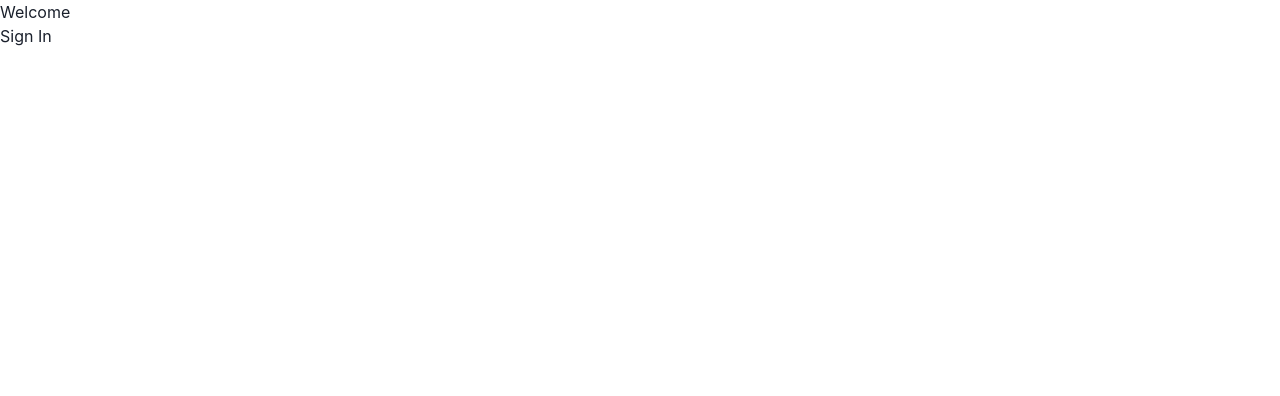
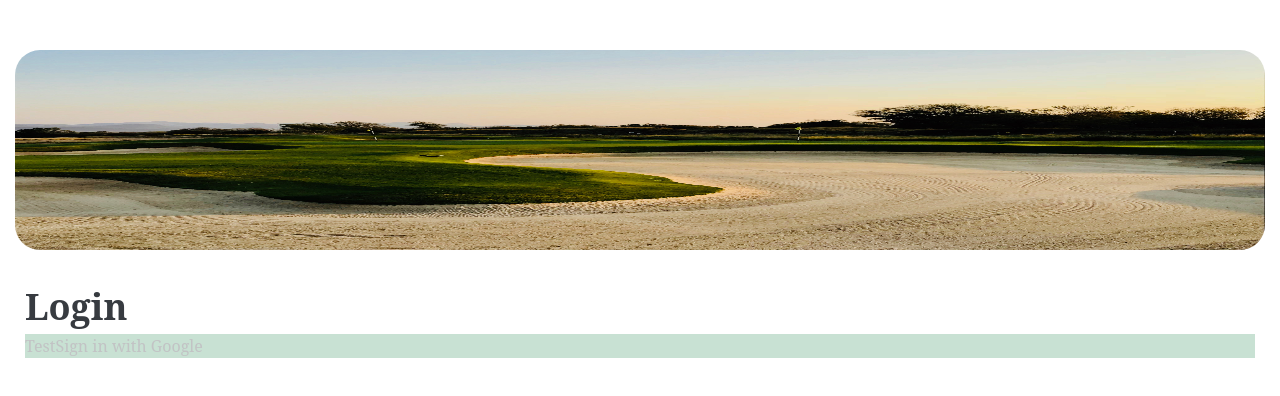
Before and after one commit to IsaacArnold/the-clubhouse, a Next.js app: page / in a window 1280 px wide. Shown: the top 396 px of the page. Built offline with nearby package versions, Linux system fonts and the light colour scheme; no server answers.

Commit message:
Added styled components for styling option

```diff
--- a/package.json
+++ b/package.json
@@ -21,6 +21,11 @@
     "react": "18.2.0",
     "react-dom": "18.2.0",
     "react-firebase-hooks": "^5.1.1",
+    "styled-components": "^5.3.6",
     "typescript": "4.9.4"
+  },
+  "devDependencies": {
+    "@types/styled-components": "^5.1.26",
+    "babel-plugin-styled-components": "^2.0.7"
   }
 }
--- /dev/null
+++ b/src/components/buttons/GoogleBtn.tsx
@@ -0,0 +1,19 @@
+import styled from "styled-components";
+
+const Button = styled.button`
+  background-color: var(--primaryGreen);
+  opacity: 0.3;
+  color: var(--primaryText);
+  display: flex;
+`;
+
+const GoogleBtn = () => {
+  return (
+    <Button>
+      <p>Test</p>
+      <p>Sign in with Google</p>
+    </Button>
+  );
+};
+
+export default GoogleBtn;
--- a/src/pages/_app.tsx
+++ b/src/pages/_app.tsx
@@ -1,10 +1,21 @@
 import type { AppProps } from "next/app";
 import { ChakraProvider } from "@chakra-ui/react";
+import GlobalStyles from "@/styles/GlobalStyles";
+import styled from "styled-components";
+
+const LayoutContainer = styled.main`
+  display: flex;
+  flex-direction: column;
+  padding: 0 15px;
+`;
 
 export default function App({ Component, pageProps }: AppProps) {
   return (
     <ChakraProvider>
-      <Component {...pageProps} />
+      <GlobalStyles />
+      <LayoutContainer>
+        <Component {...pageProps} />
+      </LayoutContainer>
     </ChakraProvider>
   );
 }
--- a/src/pages/auth/SignIn.tsx
+++ b/src/pages/auth/SignIn.tsx
@@ -1,8 +1,38 @@
+import GoogleBtn from "@/components/buttons/GoogleBtn";
 import { Spinner } from "@chakra-ui/react";
 import { GoogleAuthProvider, getAuth, signInWithPopup } from "firebase/auth";
 import { initFirebase } from "firebaseConfig";
+import Image from "next/image";
 import { useRouter } from "next/router";
 import { useAuthState } from "react-firebase-hooks/auth";
+import styled from "styled-components";
+import bunkerImg from "../../images/bunker.jpg";
+
+//#region --- Page styles ---
+const Contanier = styled.section`
+  display: flex;
+  flex-direction: column;
+  margin-top: 50px;
+  .mainImg {
+    border-radius: 25px;
+    width: 100%;
+    height: 200px;
+  }
+`;
+
+const InternalContent = styled.div`
+  display: flex;
+  flex-direction: column;
+  margin: 0 10px;
+`;
+
+const Heading = styled.h1`
+  color: var(--primaryText);
+  font-size: 36px;
+  font-weight: 600;
+  margin-top: 30px;
+`;
+//#endregion
 
 const SignIn = () => {
   initFirebase();
@@ -21,18 +51,25 @@ const SignIn = () => {
     router.push("/welcomeScreen");
   }
 
-  const signIn = async () => {
+  const signInGoogle = async () => {
     const result = await signInWithPopup(auth, provider);
     console.log(result.user);
   };
+
   return (
     <>
-      <main>
-        <div>
-          <p>Welcome</p>
-          <button onClick={signIn}>Sign In</button>
-        </div>
-      </main>
+      <Contanier>
+        <Image
+          src={bunkerImg}
+          alt="Bunker on a golf course"
+          className="mainImg"
+        />
+        <InternalContent>
+          <Heading>Login</Heading>
+          <GoogleBtn />
+        </InternalContent>
+        {/* <button onClick={signInGoogle}>Sign-in with Google</button> */}
+      </Contanier>
     </>
   );
 };
--- /dev/null
+++ b/src/styles/GlobalStyles.ts
@@ -0,0 +1,27 @@
+import { createGlobalStyle } from "styled-components";
+
+const GlobalStyles = createGlobalStyle`
+    @font-face {
+        font-family: 'Poppins', sans-serif;
+    }
+
+    :root {
+        --primaryWhite: #F4F5FA;
+        --primaryGreen: #4B9D6F;
+        --primaryText: #373B40;
+        --lightenedGray: rgba(55, 59, 64, 0.57);
+    }
+
+    * {
+        font-family: "Poppins", "serif";
+        box-sizing: border-box;
+        scroll-behavior: smooth;
+    }
+
+    body {
+        height: 100vh;
+        background-color: var(--primaryWhite);
+    }
+`;
+
+export default GlobalStyles;
```
Also changed, not shown: .babelrc (added), src/images/bunker.jpg (added), 1 other file (tests, documents, lock files or other folders).
